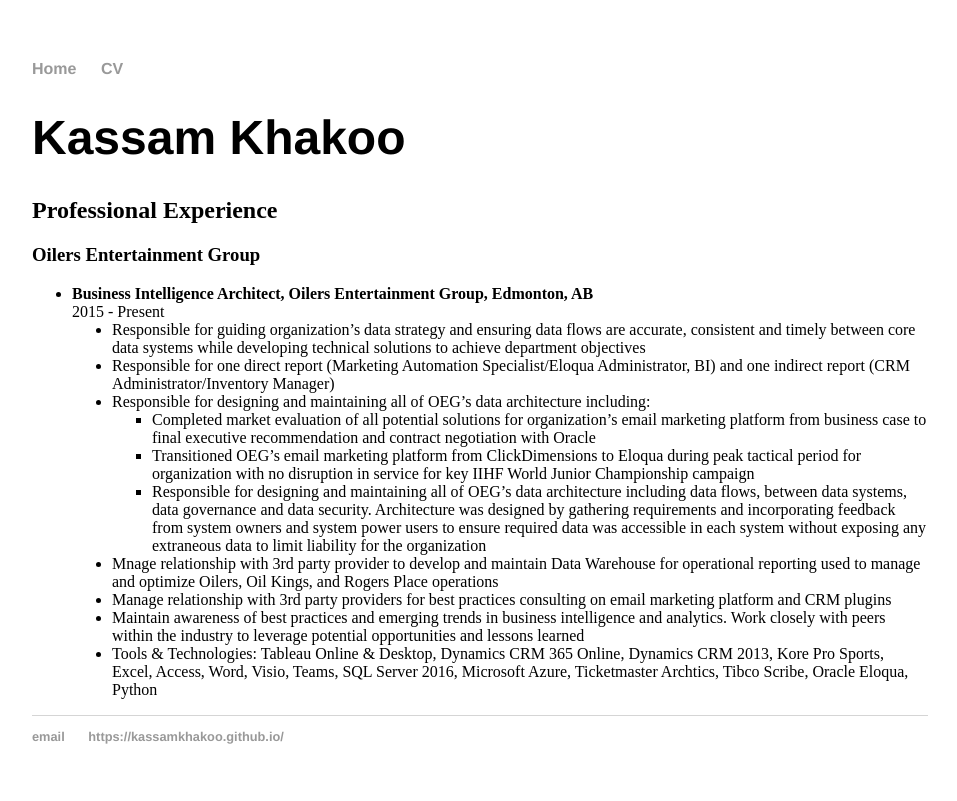
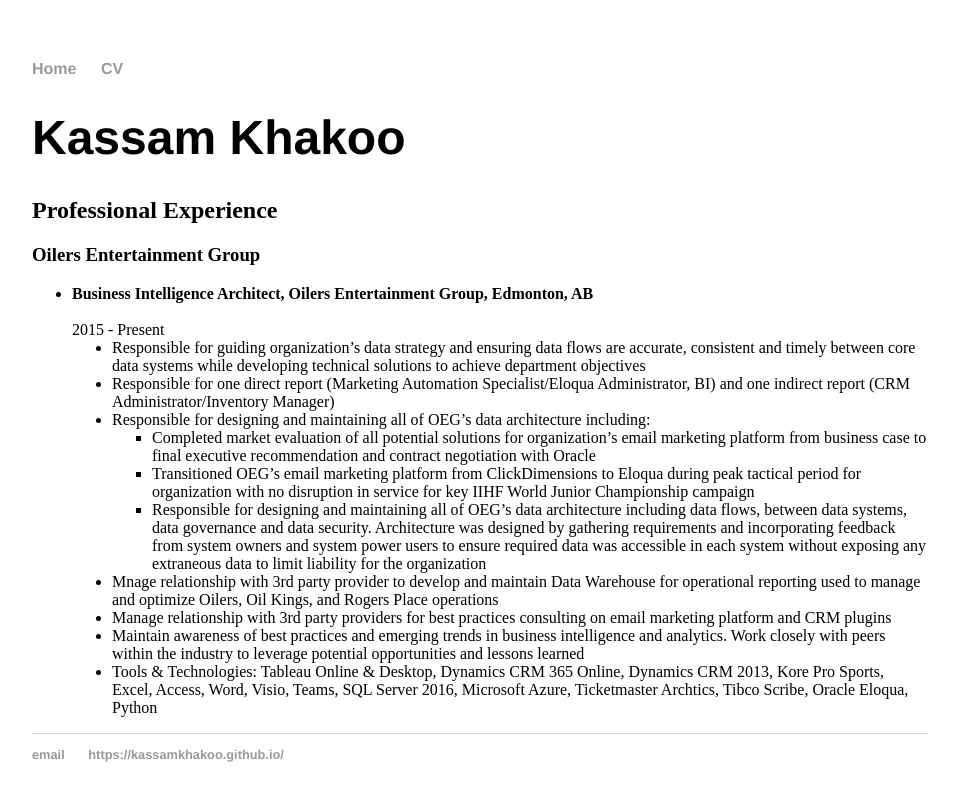
Before and after one commit to kassamkhakoo/kassamkhakoo.github.io, a Jekyll site: the page built from cv/index.html, in a window 1280 px wide. Shown: the top 801 px of the page, without its empty margins (160-1117 px from the left). Built offline with Jekyll 4.4.1, drawn with Linux system fonts in a browser that asks for light colours.

```diff
--- a/cv/index.html
+++ b/cv/index.html
@@ -7,7 +7,7 @@ title: CV, Kassam Khakoo
   <h2>Professional Experience</h2>
 	<h3>Oilers Entertainment Group</h3>
 	<ul>
-    <li> <b>Business Intelligence Architect, Oilers Entertainment Group, Edmonton, AB</b>
+		<li> <b>Business Intelligence Architect, Oilers Entertainment Group, Edmonton, AB</b></li>
 	  <br> 2015 - Present
     <ul style="list-style-type:disc">
 		  <li>Responsible for guiding organization’s data strategy and ensuring data flows are accurate, consistent and timely between core data systems while developing technical solutions to achieve department objectives</li>
```
